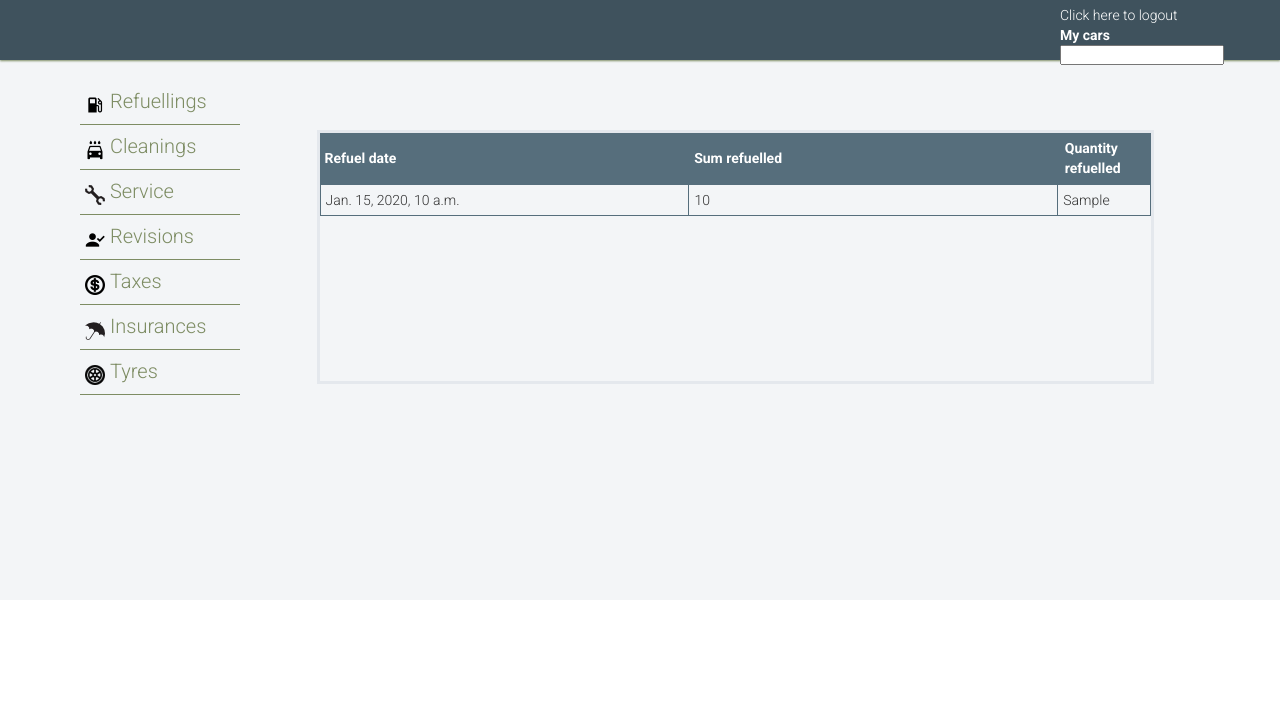
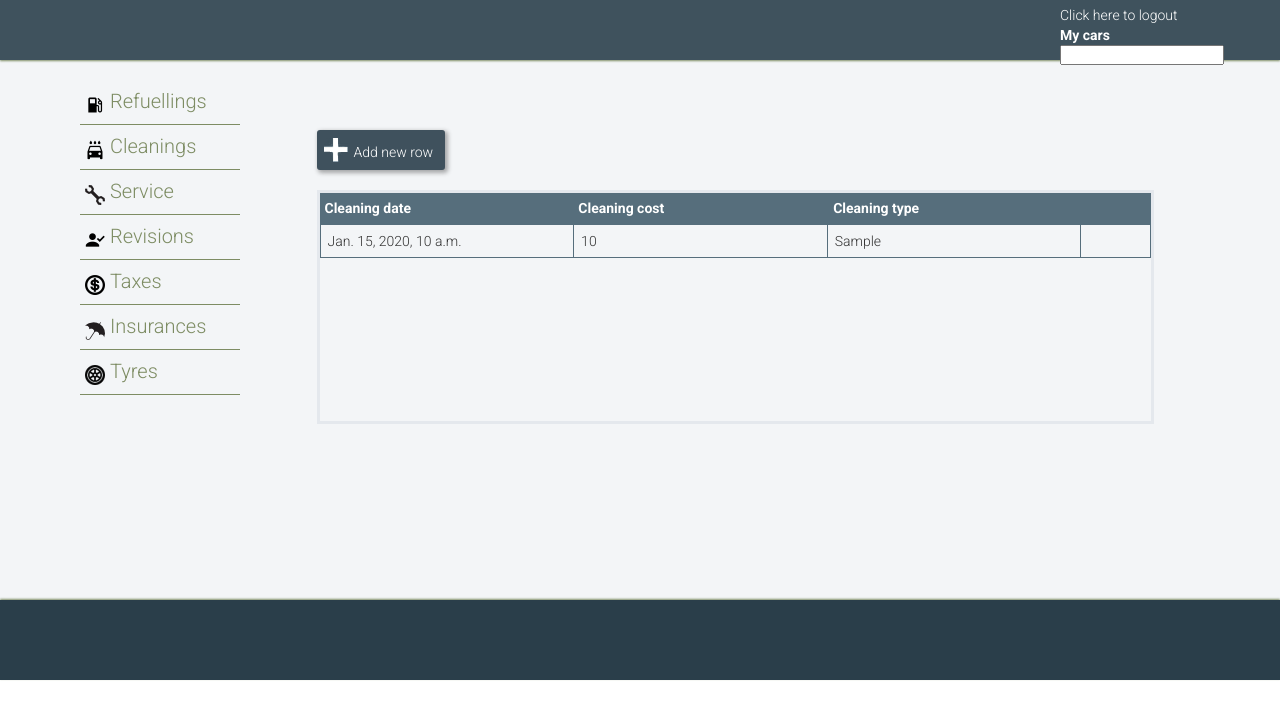
Before and after one commit to cdDiaCo/myGarage, a Django app: template myGarageApp/templates/carCleanings.html in a window 1280 px wide. Shown: the top 719 px of the page. Run offline with Django 3.2, Linux system fonts and the light colour scheme; the template is opened without the code that fills it: most values are stand-ins (such as "Sample title", 1, 10 or a date in 2020); lists and menus that the app fills with data are empty; some libraries are stand-ins or nearby versions.

Commit message:
add cleanings basic operations

```diff
--- a/myGarage/urls.py
+++ b/myGarage/urls.py
@@ -1,4 +1,4 @@
-from myGarageApp.views import user_logout, home_page, addNewCar, addCleaning, garageView, carCleanings, carRefuellings
+from myGarageApp.views import user_logout, home_page, addNewCar, garageView, carCleanings, carRefuellings
 from django.contrib import admin
 from django.conf.urls import patterns, url, include
 from myGarageApp import views
@@ -18,7 +18,6 @@ urlpatterns = patterns('',
     url(r'^new_car/$', addNewCar),
     #url(r'^my_cars/$', myCars),
     #url(r'^my_cars/\d+/$', myCars),
-    url(r'^add_cleaning/$', addCleaning),
     url(r'^cleanings/$', carCleanings),
     url(r'^refuellings/$', carRefuellings),
     url(r'^garage/$', garageView),
--- a/myGarageApp/static/myGarage/css/style.css
+++ b/myGarageApp/static/myGarage/css/style.css
@@ -290,6 +290,7 @@ input[type=text].noValidationAlert, input[type=password].noValidationAlert {
 	margin: 20px 0;
 	border-radius:3px;
 	border: 1px solid #b76c00;
+	background-color: #E58700;
 }
 
 .errorlist{
@@ -473,7 +474,7 @@ input[type=text].noValidationAlert, input[type=password].noValidationAlert {
 	border-color: #f9fafc;
 }
 
-#newRefuellingForm {
+#newForm {
     margin:0;
     #background-color:red;
 	visibility: hidden;
@@ -499,9 +500,10 @@ input[type=text].noValidationAlert, input[type=password].noValidationAlert {
 
 }
 
-.recordsTextInput {
+input.recordsTextInput {
     border: none;
     background-color: inherit;
+    width: 95%;
 }
 
 .recordsTextInput:focus {
@@ -637,3 +639,7 @@ div.arrow {
 	box-shadow: 0 -1px 2px #7d8c63;
 
 }
+
+input:-webkit-autofill {
+    background-color: white !;
+}
--- a/myGarageApp/static/myGarage/js/myscripts.js
+++ b/myGarageApp/static/myGarage/js/myscripts.js
@@ -104,11 +104,11 @@ function addNewRow() {
                   ));
     }
 
+
+
     newRowForm.find('td').first().append($('<input>')
                .prop('type', 'hidden')
-               .attr('name', 'refuel_date')
-               .attr('class', 'tempInput altDateField')
-               .attr('id', 'id_refuel_date'));
+               .attr('class', 'tempInput altDateField'));
 
     // append the option buttons td
      newRowForm.append($('<td>')
@@ -129,6 +129,9 @@ function addNewRow() {
      		if( digitsOnlyValidationArray.indexOf(elementID) > -1) {
 					$('#' + elementID).keyup(digitsOnlyValidation);
 			}
+			else if(lettersOnlyValidationArray.indexOf(elementID) > -1) {
+			        $('#' + elementID).keyup(lettersOnlyValidation);
+			}
 			//else if in stringOnlyValidationArray etc
 
      });
@@ -146,6 +149,38 @@ function showValidationTip(elementID) {
 
 function closeValidationTip(elem) {
     $(elem).css('visibility', 'hidden');
+}
+
+
+function lettersOnlyValidation() {
+    var inputValue = $(this).val();
+	var elementID = $(this).attr('id');
+	var isString = /^[a-zA-Z\s]*$/.test(inputValue);
+	if (inputValue === "") {
+		isString = true;
+	}
+
+	addObjToValidationsArray(validationsArray, elementID, isString, 'lettersOnly');
+	var falseLettersOnlyArray = validateTempFieldsByType('lettersOnly');
+
+	if(!isString ) {
+		var name =  getNameFromId(elementID);
+		$('#' + elementID + '_tip').text('Only letters allowed !');
+		$('#' + elementID).css('outline', '1px solid #bd4a48');
+		showValidationTip(elementID);
+	}
+	else {
+		$('#' + elementID + '_tip').text('');
+		$('#' + elementID).css('outline', '');
+		closeValidationTip('#' + elementID + '_tip');
+
+		if(falseLettersOnlyArray.length > 0) {
+			var lastElem = falseLettersOnlyArray[falseLettersOnlyArray.length-1];
+			var name = getNameFromId(lastElem);
+			$('#' + elementID + '_tip').text('Only letters allowed !');
+		}
+	}
+
 }
 
 function digitsOnlyValidation() {
@@ -424,25 +459,43 @@ function markSelectedRow(row) {
     row.find('.deleteRowBtn').css('visibility', 'visible');
     row.find('.saveRowBtn').css('visibility', 'visible');
 
+    var urlPath = window.location.pathname;
+    var name = "";
+    switch (urlPath) {
+        case "/refuellings/":
+            name = "refuel_date";
+            break;
+        case "/cleanings/":
+            name = "cleaning_date";
+            break;
+    }
+
+    $('#selectedRow .altDateField').attr('name', name);
+
     row.find('td:not(:last())').children().not('.ui-datepicker-trigger')
                                                 .each(function(index, element) {
                                                     var elemName = $(element).attr('name');
                                                     var elemID = "id_" + elemName;
+                                                    //console.log(elemID);
                                                     $(element).attr('id', elemID);
 
                                                     if( digitsOnlyValidationArray.indexOf(elemID) > -1) {
                                                             $('#' + elemID).keyup(digitsOnlyValidation);
                                                     }
+                                                    else if(lettersOnlyValidationArray.indexOf(elemID) > -1) {
+                                                            $('#' + elemID).keyup(lettersOnlyValidation);
+                                                    }
 
                                                 });
+    var altFieldID = $('#selectedRow .altDateField').attr('id');
+    //console.log(altFieldID);
 
-    $('#selectedRow').find('.ui-datepicker-trigger').css('visibility', 'visible');
     $('#selectedRow').find("#id_datepicker").datepicker({
         setDate: new Date(),
         showOtherMonths: true,
         selectOtherMonths: true,
         dateFormat: 'dd M. yy',
-        altField: "#id_refuel_date",
+        altField: "#"+altFieldID,
         altFormat: "yy-mm-dd",
         showOn: "button",
         buttonText: 'Show Date',
@@ -450,16 +503,19 @@ function markSelectedRow(row) {
         buttonImage: "/myGarageApp/static/myGarage/img/calendar.png"
     });
 
+    $(".ui-datepicker-trigger").mouseover(function() {
+        $(this).css('cursor', 'pointer');
+    });
 
-     $(".ui-datepicker-trigger").mouseover(function() {
-        $(this).css('cursor', 'pointer');
-     });
+    $('#selectedRow').find('.ui-datepicker-trigger').css('visibility', 'visible');
 
 }
 
 
 function deleteRowFunction(e) {
     e.stopPropagation();
+
+    var urlPath = window.location.pathname;
 
     var csrftoken = getCookie('csrftoken');
     $.ajaxSetup({
@@ -468,11 +524,11 @@ function deleteRowFunction(e) {
         }
     });
 
-    recordIDValue = $('#selectedRow input[name=pk_refuelling]');
+    recordIDValue = $('#selectedRow .pk');
     recordIDValue = recordIDValue.val().trim();
      if (confirm("Are you sure you want to delete this record?") == true) {
         $.ajax({
-            url: '/refuellings/',
+            url: ''+urlPath,
             type: 'DELETE',
             data: {recordID: ''+recordIDValue },
             success: function(result) {
@@ -495,19 +551,23 @@ function saveRowFunction(e) {
     e.stopPropagation();
 
     if (confirm("Are you sure you want to save this record?") == true) {
-        var noRemove = $('#newRefuellingForm').find('.addNewRecordTip, input[name=csrfmiddlewaretoken], input[name=pk_refuelling]');
-        $('#newRefuellingForm').empty();
-        $('#newRefuellingForm').html(noRemove);
+        var noRemove = $('#newForm').find('.addNewRecordTip, input[name=csrfmiddlewaretoken], .pk');
+        //console.log(noRemove);
+        $('#newForm').empty();
+        $('#newForm').html(noRemove);
 
        var newValues = $('#selectedRow').find('td:not(:last())').clone();
+       //console.log(newValues);
        for(var i=0; i<newValues.length; i++) {
+            //console.log(newValues[i]);
             var children = $(newValues[i]).children().not('.ui-datepicker-trigger, .hasDatepicker');
             children.attr('id', '');
-            $('#newRefuellingForm').append(children);
+            $('#newForm').append(children);
        }
        var existingDate = $('#selectedRow .datepicker').val();
-       $('#newRefuellingForm input[name=refuel_date]').val(moment(new Date(existingDate)).format('YYYY-MM-DD'));
+       $('#newForm .altDateField').val(moment(new Date(existingDate)).format('YYYY-MM-DD'));
 
-       $('#newRefuellingForm').submit();
+
+       $('#newForm').submit();
     }
 }
--- a/myGarageApp/templates/base.html
+++ b/myGarageApp/templates/base.html
@@ -12,6 +12,10 @@
           <script src="http://cdnjs.cloudflare.com/ajax/libs/moment.js/2.9.0/moment.min.js"></script>
 		  <script src="http://ajax.googleapis.com/ajax/libs/jquery/1.11.1/jquery.min.js"></script>
 		  <script src="http://maxcdn.bootstrapcdn.com/bootstrap/3.2.0/js/bootstrap.min.js"></script>
+
+    	  <link rel="stylesheet" href="//code.jquery.com/ui/1.11.2/themes/smoothness/jquery-ui.css">
+          <script src="//code.jquery.com/jquery-1.10.2.js"></script>
+          <script src="//code.jquery.com/ui/1.11.2/jquery-ui.js"></script>
 
 		  <script src="{% static 'myGarage/material/js/ripples.min.js' %}"></script>
 		  <script src="{% static 'myGarage/material/js/material.min.js' %}"></script>
--- a/myGarageApp/templates/carCleanings.html
+++ b/myGarageApp/templates/carCleanings.html
@@ -1,16 +1,19 @@
 {% extends "garage.html" %}
 
 {% block head %}
-	  {% load staticfiles %}
 	   <script type="text/javascript">
 		   $(document).ready(function () {
-		        var hrefValue = "cleanings";
+                var hrefValue = "cleanings";
 		        setItemMenuActive(hrefValue);
-
-		        $( "tbody tr:odd" ).css( "background-color", "#F0FFD6" );
 		        setColumnsWidth();
+		        selectRow();
 
 		   });
+
+	       validationsArray = [];
+		   digitsOnlyValidationArray = ['id_cleaning_cost'];
+		   lettersOnlyValidationArray = ['id_cleaning_type'];
+
 
 	   </script>
 {% endblock %}
@@ -20,34 +23,49 @@
 
 
 {% block operations %}
+    <input type="button" id="addRecord" onclick="addNewRow()" alt="Add new record" value="Add new row"/>
+
 	{% if cleanings %}
 			<table class="records">
 		        <thead>
-			        <th>Refuel date</th>
-			        <th>Sum refuelled </th>
-			        <th>Quantity refuelled</th>
+                    <tr>
+                        <th>Cleaning date</th>
+                        <th>Cleaning cost</th>
+                        <th>Cleaning type</th>
+                        <th></th>
+                    </tr>
 		        </thead>
 	        </table>
 	        <div class="tableDiv" >
 		        <table class="records">
+                    <tbody>
 		    		{% for record in cleanings %}
-		    		<tbody>
 			    		<tr>
-			    			<td>{{ record.cleaning_date }}</td>
-			    			<td>{{ record.cleaning_cost }}</td>
-			    			<td>{{ record.cleaning_type }}</td>
+			    			<td>
+                                <input class="recordsTextInput datepicker" type="text" value="{{ record.cleaning_date }}" name="datepicker" readonly style=" width: 85%;">
+                                <input class="altDateField" type="hidden" name="cleaning_date">
+                                <input class="pk" type="hidden" name="pk_cleaning" value="{{ record.id }}">
+                            </td>
+			    			<td><input class="recordsTextInput" type="text" name="cleaning_cost" value="{{ record.cleaning_cost }}" readonly></td>
+			    			<td><input class="recordsTextInput" type="text" name="cleaning_type" value="{{ record.cleaning_type }}" readonly></td>
+                            <td>
+                                <div class="rowOptions">
+                                    <input type="button" class="saveRowBtn" onclick="saveRowFunction(event)" alt="Save record"/>
+                                    <input type="button" class="deleteRowBtn" onclick="deleteRowFunction(event)" alt="Delete record"/>
+                                </div>
+                            </td>
 			    		</tr>
-		    		</tbody>
 		    		{% endfor %}
+                    </tbody>
     		    </table>
     		</div>
     	{% else %}
     		<p>no cleanings for this car</p>
    		{% endif %}
-	<div id="submenu"></div>
+
+    <form id="newForm" method="post" action="" onsubmit="return validateTempFields()">
+        {% csrf_token %}
+        <span id="id_cleaning_cost_tip" class='addNewRecordTip' onclick="closeValidationTip(this)"></span>
+        <span id="id_cleaning_type_tip" class='addNewRecordTip' onclick="closeValidationTip(this)"></span>
+    </form>
 {% endblock %}
-
-
-
-{% block footer %}
-{% endblock %}
--- a/myGarageApp/templates/garage.html
+++ b/myGarageApp/templates/garage.html
@@ -92,10 +92,12 @@
 
             </div>
         </div>
+
+        <div id="footer">
+            {% block footer %} {% endblock %}
+        </div>
 	</div>
 
 
 
 {% endblock %}
-{% block footer %}
-{% endblock %}
--- a/myGarageApp/templates/index.html
+++ b/myGarageApp/templates/index.html
@@ -37,7 +37,7 @@
 			        <input class="" id="loginPassword" type="password" name="loginPassword" maxlength=30>
 
 		        </div>
-		        <input id="login_button" class="btn btn-material-lightgreen"  type="submit" value="Log In" />
+		        <input id="login_button" type="submit" value="Log In" />
 		    </form>
 	    	</div>
 	    </div>
@@ -73,7 +73,7 @@
 			            	name="model_name" placeholder="Car model" maxlength=30 onkeypress="removeValidationAlert(this)">
 		            </div>
 
-		            <input id="signUpBtn" class="btn btn-material-deeporange" type="submit" name="submit" value=" Sign up " />
+		            <input id="signUpBtn" type="submit" name="submit" value=" Sign up " />
 		        </form>
 		    {% endif %}
 		</div>
```
Also changed, not shown: myGarageApp/forms.py (+6 -6 lines), myGarageApp/templates/carRefuellings.html (+3 -14 lines), myGarageApp/views.py (+35 -32 lines).
